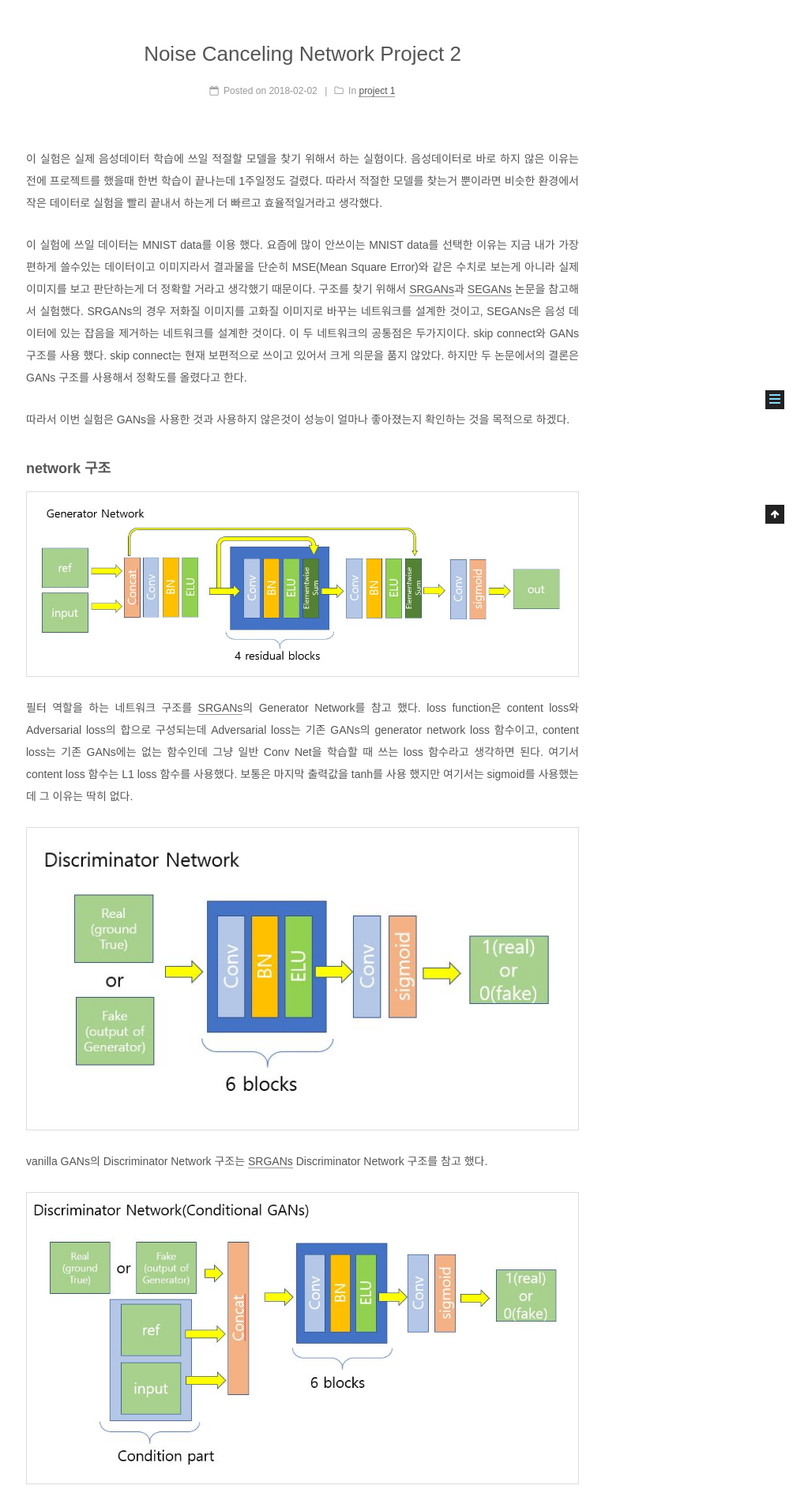
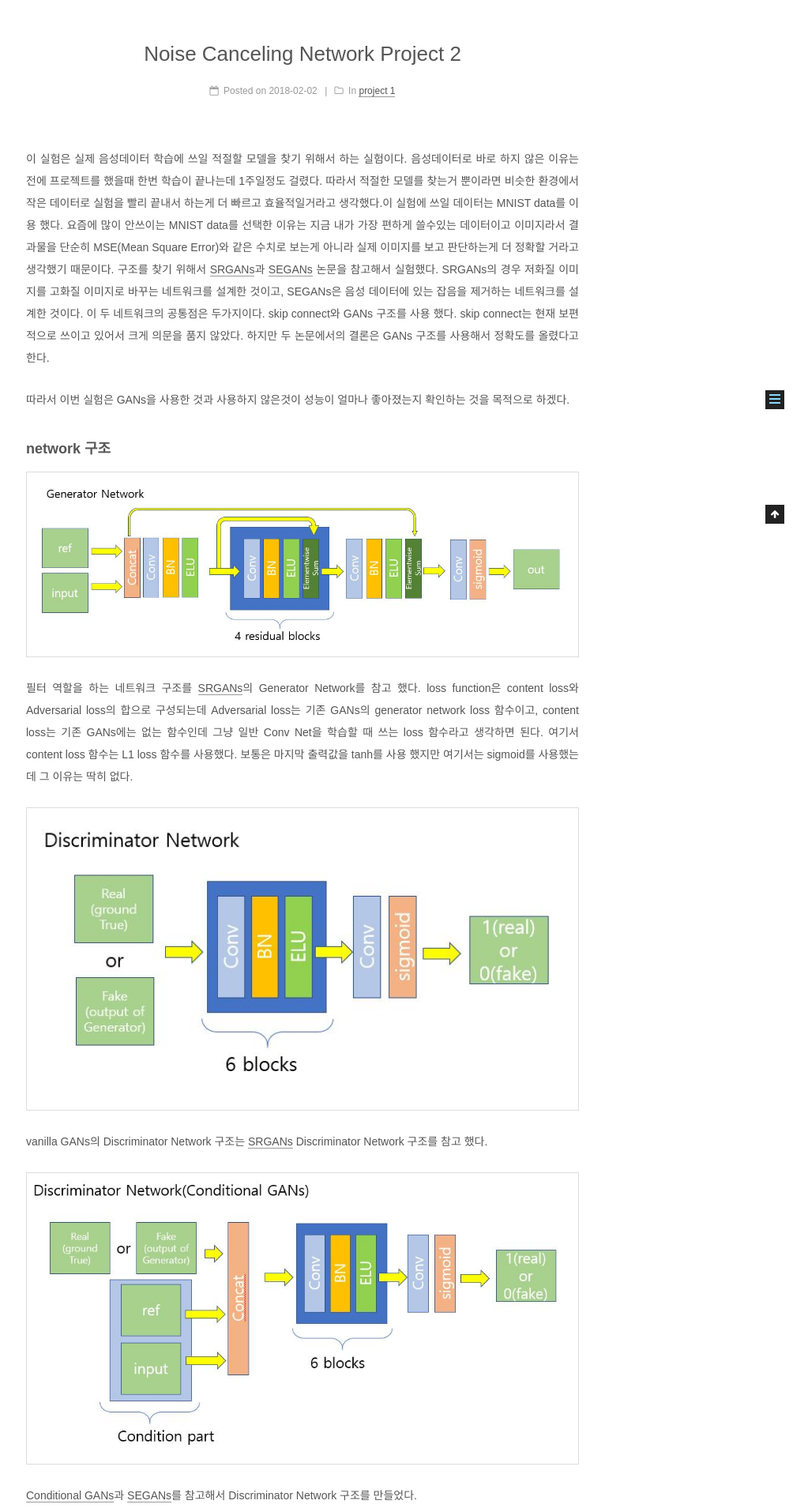
Before and after one commit to kangheeyong/kangheeyong.github.io, a Jekyll site: the page built from _posts/2018-02-02-Noise_Canceling_Project_ex2.md, in a window 1280 px wide. Shown: the part 337-2246 px from the top of the page at 79% size, without its empty margins (257-1280 px from the left). Built offline with Jekyll 4.4.1, drawn with Linux system fonts in a browser that asks for light colours.

```diff
--- a/_posts/2018-02-02-Noise_Canceling_Project_ex2.md
+++ b/_posts/2018-02-02-Noise_Canceling_Project_ex2.md
@@ -6,9 +6,8 @@ categories:
 tags:
 
 ---
-이 실험은 실제 음성데이터 학습에 쓰일 적절할 모델을 찾기 위해서 하는 실험이다. 음성데이터로 바로 하지 않은 이유는 전에 프로젝트를 했을때 한번 학습이 끝나는데 1주일정도 걸렸다. 따라서 적절한 모델를 찾는거 뿐이라면 비슷한 환경에서 작은 데이터로 실험을 빨리 끝내서 하는게 더 빠르고 효율적일거라고 생각했다.
 
-이 실험에 쓰일 데이터는 MNIST data를 이용 했다. 요즘에 많이 안쓰이는 MNIST data를 선택한 이유는 지금 내가 가장 편하게 쓸수있는 데이터이고 이미지라서 결과물을 단순히 MSE(Mean Square Error)와 같은 수치로 보는게 아니라 실제 이미지를 보고 판단하는게 더 정확할 거라고 생각했기 때문이다. 구조를 찾기 위해서 [SRGANs](https://arxiv.org/abs/1609.04802)과 [SEGANs](https://arxiv.org/abs/1703.09452) 논문을 참고해서 실험했다. SRGANs의 경우 저화질 이미지를 고화질 이미지로 바꾸는 네트워크를 설계한 것이고, SEGANs은 음성 데이터에 있는 잡음을 제거하는 네트워크를 설계한 것이다. 이 두 네트워크의 공통점은 두가지이다. skip connect와 GANs 구조를 사용 했다. skip connect는 현재 보편적으로 쓰이고 있어서 크게 의문을 품지 않았다. 하지만 두 논문에서의 결론은 GANs 구조를 사용해서 정확도를 올렸다고 한다.
+이 실험은 실제 음성데이터 학습에 쓰일 적절할 모델을 찾기 위해서 하는 실험이다. 음성데이터로 바로 하지 않은 이유는 전에 프로젝트를 했을때 한번 학습이 끝나는데 1주일정도 걸렸다. 따라서 적절한 모델를 찾는거 뿐이라면 비슷한 환경에서 작은 데이터로 실험을 빨리 끝내서 하는게 더 빠르고 효율적일거라고 생각했다.이 실험에 쓰일 데이터는 MNIST data를 이용 했다. 요즘에 많이 안쓰이는 MNIST data를 선택한 이유는 지금 내가 가장 편하게 쓸수있는 데이터이고 이미지라서 결과물을 단순히 MSE(Mean Square Error)와 같은 수치로 보는게 아니라 실제 이미지를 보고 판단하는게 더 정확할 거라고 생각했기 때문이다. 구조를 찾기 위해서 [SRGANs](https://arxiv.org/abs/1609.04802)과 [SEGANs](https://arxiv.org/abs/1703.09452) 논문을 참고해서 실험했다. SRGANs의 경우 저화질 이미지를 고화질 이미지로 바꾸는 네트워크를 설계한 것이고, SEGANs은 음성 데이터에 있는 잡음을 제거하는 네트워크를 설계한 것이다. 이 두 네트워크의 공통점은 두가지이다. skip connect와 GANs 구조를 사용 했다. skip connect는 현재 보편적으로 쓰이고 있어서 크게 의문을 품지 않았다. 하지만 두 논문에서의 결론은 GANs 구조를 사용해서 정확도를 올렸다고 한다.
 
 따라서 이번 실험은 GANs을 사용한 것과 사용하지 않은것이 성능이 얼마나 좋아졌는지 확인하는 것을 목적으로 하겠다.
 
```
Also changed, not shown: _posts/2018-01-13-noise_canceling_project_1.md (+5 -2 lines), _posts/2018-01-17-Noise_Canceling_Project_ex1.md (+0 -1 lines).
